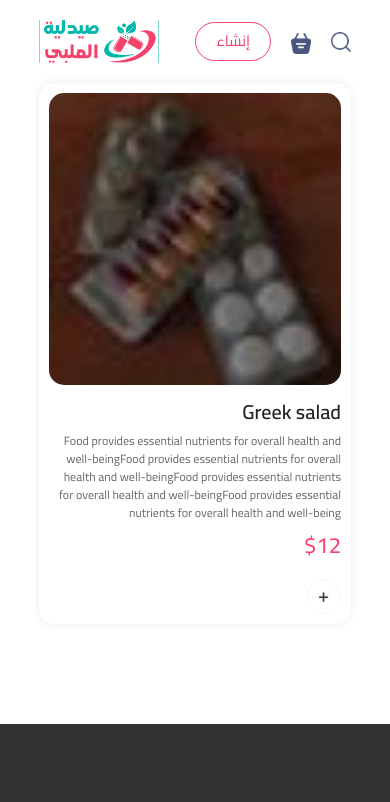
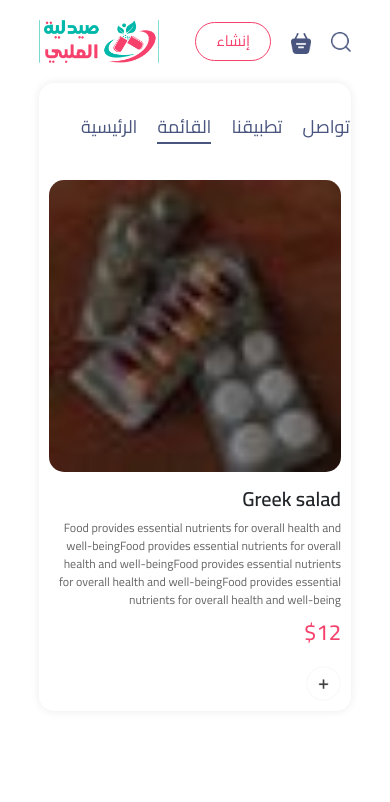
Before and after one commit to MustafaBR213/food-delivery, a React (Vite) app: page /product/1 in a window 390 px wide. Shown: the top 802 px of the page. Built offline with nearby package versions, Linux system fonts and the light colour scheme.

Commit message:
make the menu in responsive

```diff
--- a/src/components/ImageSlider/ImageSlider.css
+++ b/src/components/ImageSlider/ImageSlider.css
@@ -16,7 +16,7 @@ article {
   position: relative;
 }
 
-input {
+.none {
   display: none;
 }
 
--- a/src/components/ImageSlider/ImageSlider.jsx
+++ b/src/components/ImageSlider/ImageSlider.jsx
@@ -49,7 +49,7 @@ const ImageSlider = () => {
   return (
     <div className="wrapper">
       {slides.map((slide, index) => (
-        <input
+        <input className="none"
           key={`slide${index + 1}`}
           type="radio"
           name="slider"
--- a/src/components/Navbar/Navbar.jsx
+++ b/src/components/Navbar/Navbar.jsx
@@ -18,7 +18,7 @@ const Navbar = ({setShowLogin}) => {
             <Link to='/' onClick={()=>setMenu("home")} className={menu==="home"?"active":""}>الرئيسية</Link>
             <Link to='/products' onClick={()=>setMenu("menu")} className={menu==="menu"?"active":""}>القائمة</Link>
             <a href='#app-download' onClick={()=>setMenu("mobile-app")} className={menu==="mobile-app"?"active":""}>تطبيقنا</a>
-            <a href='#footer' onClick={()=>setMenu("contact-us")} className={menu==="contact-us"?"active":""}>تواصل معنا</a>
+            <a href='#footer' onClick={()=>setMenu("contact-us")} className={menu==="contact-us"?"active":""}>تواصل</a>
         </ul>
         <div className="navbar-right">
             <img src={assets.search_icon} alt="" />
--- /dev/null
+++ b/src/components/Navbar/SecondNav.css
@@ -0,0 +1,55 @@
+/* Initially hide the second navbar */
+.secondnavbar {
+    display: none;
+}
+
+/* Media query for smaller screens */
+@media (max-width: 750px) {
+    /* Show the second navbar */
+    .secondnavbar {
+        padding: 20px 0px;
+        display: flex;
+        justify-content: space-between;
+        align-items: center;
+        flex-direction: row-reverse;
+    }
+
+    /* Style for the menu items */
+    .navbar-menuu {
+        display: flex;
+        list-style: none;
+        gap: 20px;
+        color: #49557e;
+        font-size: 18px;
+        flex-direction: row-reverse;
+    }
+
+    /* Style for each individual menu item */
+    .secondnavbar li {
+        cursor: pointer;
+        position: relative; /* Add this line */
+    }
+
+    /* Style for the underline effect */
+    .secondnavbar li::after {
+        content: '';
+        position: absolute;
+        left: 0;
+        bottom: -5px;
+        width: 100%;
+        height: 2px;
+        background-color: transparent;
+        transition: all 0.3s ease; /* Add transition effect */
+    }
+
+    /* Style for the underline effect when active */
+    .secondnavbar li.active::after {
+        background-color: #49557e;
+    }
+    .secondnavbar .active{
+        padding-bottom: 2px;
+        border-bottom: 2px solid #49557e;
+
+    }
+
+}
--- /dev/null
+++ b/src/components/Navbar/SecondNav.jsx
@@ -0,0 +1,23 @@
+import React, { useContext, useState } from 'react'
+import { Link } from 'react-router-dom'
+import { StoreContext } from '../../context/StoreContext';
+import './SecondNav.css'
+const SecondNav = () => {
+
+  const [menu, setMenu] = useState("menu");
+
+  const {getTotalCartAmount} = useContext(StoreContext)
+
+  return (
+    <div className='secondnavbar'>
+        <ul className="navbar-menuu">
+            <Link to='/' onClick={()=>setMenu("home")} className={menu==="home"?"active":""}>الرئيسية</Link>
+            <Link to='/products' onClick={()=>setMenu("menu")} className={menu==="menu"?"active":""}>القائمة</Link>
+            <a href='#app-download' onClick={()=>setMenu("mobile-app")} className={menu==="mobile-app"?"active":""}>تطبيقنا</a>
+            <a href='#footer' onClick={()=>setMenu("contact-us")} className={menu==="contact-us"?"active":""}>تواصل </a>
+        </ul>
+    </div>
+  )
+}
+
+export default SecondNav
--- a/src/components/ProductDetails/ProductDetails.jsx
+++ b/src/components/ProductDetails/ProductDetails.jsx
@@ -3,6 +3,7 @@ import { useParams } from 'react-router-dom';
 import './ProductDetails.css';
 import { StoreContext } from '../../context/StoreContext';
 import { assets } from '../../assets/assets'; // Assuming you have the assets imported similarly
+import SecondNav from '../Navbar/SecondNav';
 
 const ProductDetails = () => {
   const { id } = useParams();
@@ -26,7 +27,7 @@ const ProductDetails = () => {
 
   return (
     <div className="product-detail">
-
+      <SecondNav/>
       <img src={product.image} alt={product.name} className="product-detail-image" />
       <div className="product-detail-info">
         <h2>{product.name}</h2>
--- a/src/pages/Home/Home.jsx
+++ b/src/pages/Home/Home.jsx
@@ -6,6 +6,7 @@ import FoodDisplay from '../../components/FoodDisplay/FoodDisplay'
 import AppDownload from '../../components/AppDownload/AppDownload'
 import ImageSlider from '../../components/ImageSlider/ImageSlider'
 import images from "../../data/imagess";
+import SecondNav from '../../components/Navbar/SecondNav'
 
 const Home = () => {
 
@@ -15,8 +16,7 @@ const Home = () => {
     <div className='Home'>
 
 
-
-
+        <SecondNav/>
         <div className='placee-order'>
           <div className='placee-order-left'>
           <ImageSlider>
--- a/src/pages/Products/Products.jsx
+++ b/src/pages/Products/Products.jsx
@@ -3,10 +3,12 @@ import './Products.css'
 import ExploreMenu from '../../components/ExploreMenu/ExploreMenu'
 import FoodDisplay from '../../components/FoodDisplay/FoodDisplay'
 import SearchBar from '../../components/SearchBar/SearchBar'
+import SecondNav from '../../components/Navbar/SecondNav'
 const Products = () => {
     const [category,setCategory]= useState("All")
   return (
     <div>
+      <SecondNav/>
       <SearchBar/>
         <ExploreMenu category={category} setCategory={setCategory}/>
 
```
